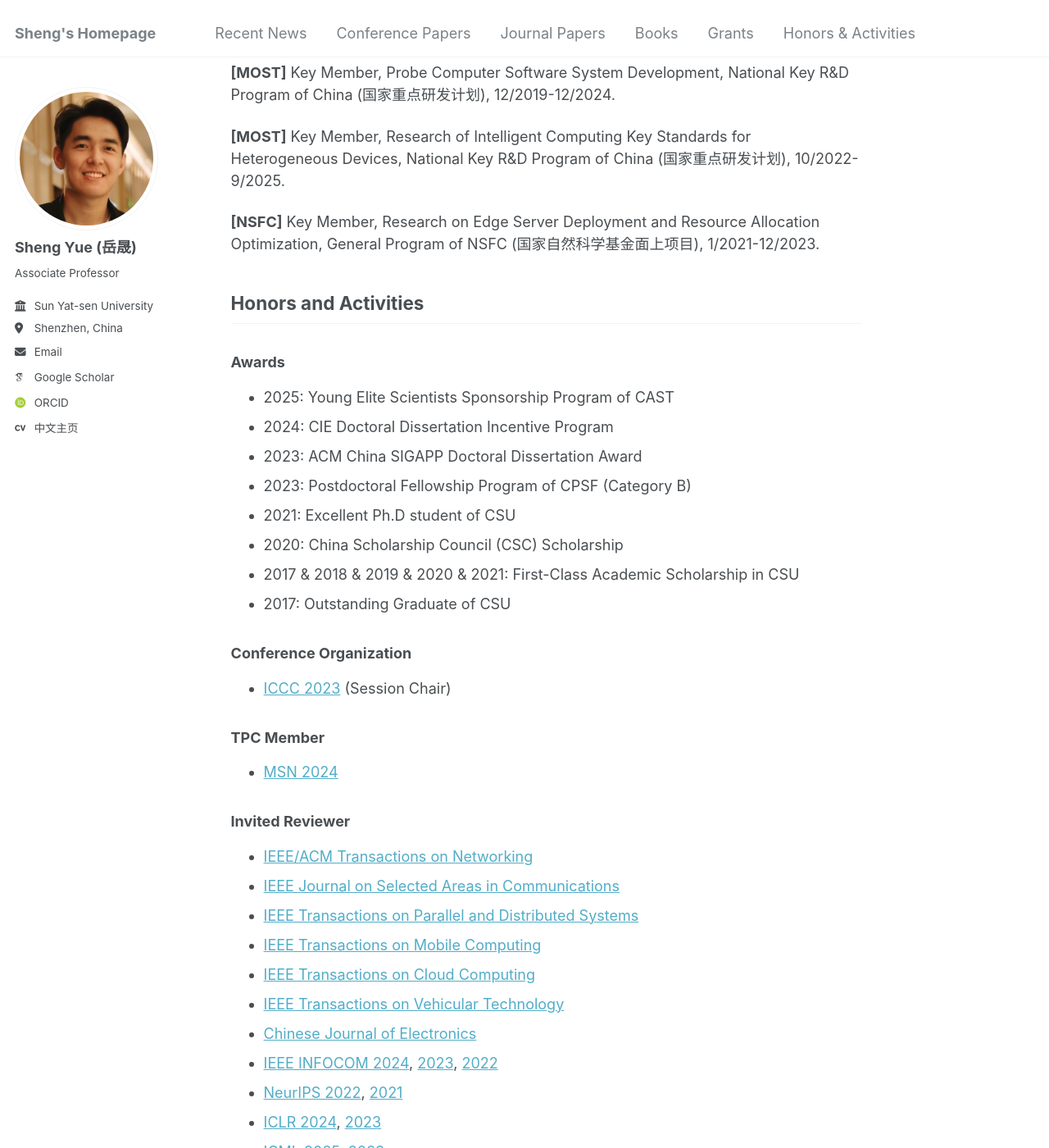
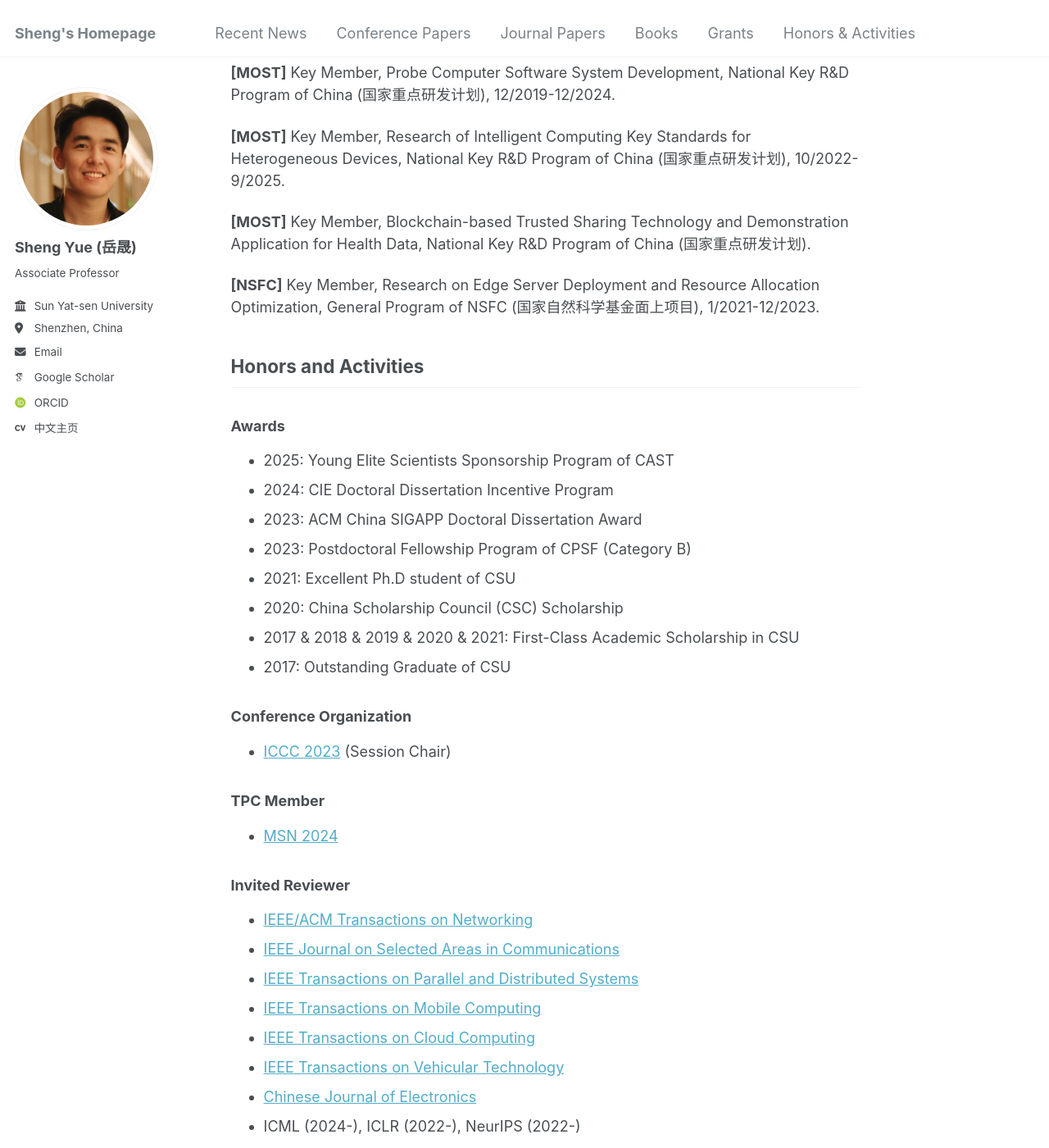
Before and after one commit to shaunyue/shaunyue.github.io, a Jekyll site: the page built from _pages/about.md, in a window 1280 px wide and 1400 px high, scrolled down 5501 px. Shown: the whole window at 82% size. Built offline with Jekyll 4.4.1, drawn with Linux system fonts in a browser that asks for light colours; some web fonts are replaced.

Commit message:
Update information

```diff
--- a/_pages/about.md
+++ b/_pages/about.md
@@ -128,6 +128,8 @@ function toggleContent(id) {
 
 **[MOST]** Key Member, Research of Intelligent Computing Key Standards for Heterogeneous Devices, National Key R&D Program of China (国家重点研发计划), 10/2022-9/2025.
 
+**[MOST]** Key Member, Blockchain-based Trusted Sharing Technology and Demonstration Application for Health Data, National Key R&D Program of China (国家重点研发计划).
+
 **[NSFC]** Key Member, Research on Edge Server Deployment and Resource Allocation Optimization, General Program of NSFC (国家自然科学基金面上项目), 1/2021-12/2023.
 
 ## Honors and Activities
@@ -160,10 +162,7 @@ function toggleContent(id) {
 - [IEEE Transactions on Cloud Computing](https://www.computer.org/csdl/journal/cc)
 - [IEEE Transactions on Vehicular Technology](https://vtsociety.org/publication/ieee-transactions-vehicular-technology)
 - [Chinese Journal of Electronics](https://cje.ejournal.org.cn)
-- [IEEE INFOCOM 2024](https://infocom2024.ieee-infocom.org), [2023](https://infocom2023.ieee-infocom.org), [2022](https://infocom2022.ieee-infocom.org)
-- [NeurIPS 2022](https://neurips.cc/Conferences/2022), [2021](https://neurips.cc/Conferences/2021)
-- [ICLR 2024](https://iclr.cc/Conferences/2024), [2023](https://iclr.cc/Conferences/2023)
-- [ICML 2025](https://icml.cc/Conferences/2025), [2023](https://icml.cc/Conferences/2023)
+- ICML (2024-), ICLR (2022-), NeurIPS (2022-)
 
 ### Teaching
 
```
